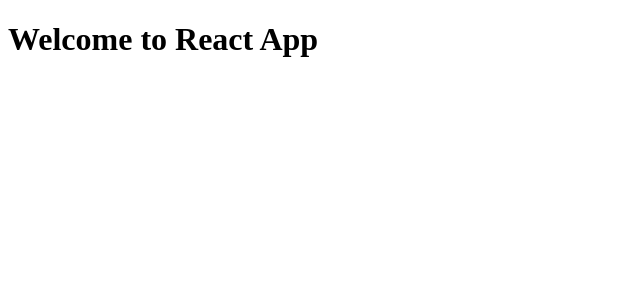
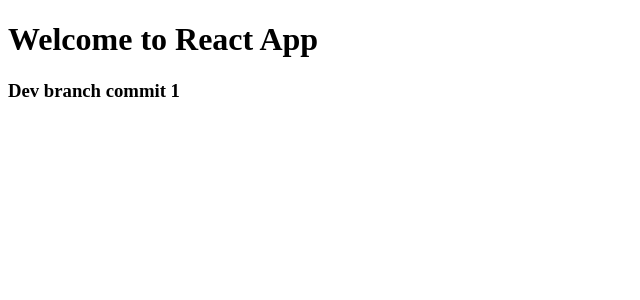
Before and after one commit to joeanidas-6s/github-curriculum, a React (Vite) app: page / in a window 1280 px wide. Shown: the top 300 px of the page, without its empty margins (0-640 px from the left). Built offline with nearby package versions, Linux system fonts and the light colour scheme.

Commit message:
refactor: change text

```diff
--- a/src/App.tsx
+++ b/src/App.tsx
@@ -4,6 +4,7 @@
   return (
     <>
       <h1>Welcome to React App</h1>
+      <h3>Dev branch commit 1</h3>
     </>
   )
 }
```
